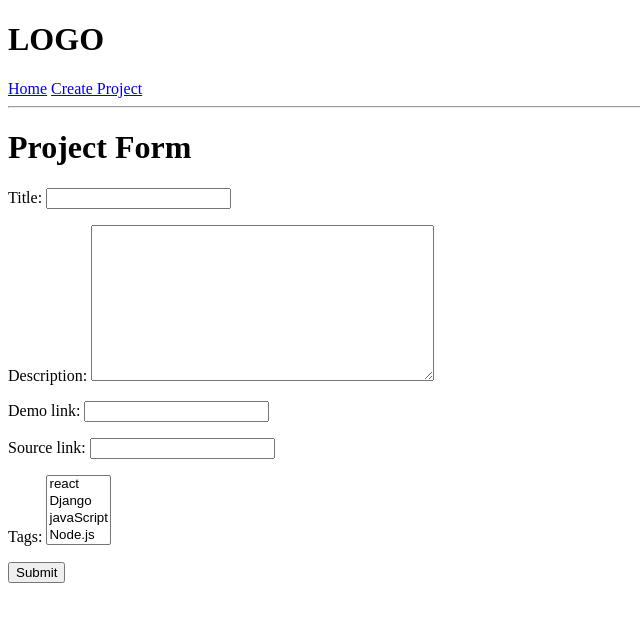
After one commit to gyrao72/devsearch, a Django app: page /create-project in a window 1280 px wide. The commit adds this page. Shown: the top 622 px of the page, without its empty margins (0-640 px from the left). Run offline with Django 3.2, Linux system fonts and the light colour scheme; data comes from the database, SQL or seed files in the repository; both versions use the stored data as it was after the commit.

Commit message:
CRUD operations

```diff
--- /dev/null
+++ b/projects/forms.py
@@ -0,0 +1,8 @@
+from django.forms import ModelForm
+from .models import Project
+
+
+class ProjectForm(ModelForm):
+    class Meta:
+        model=Project
+        fields=['title','description','demo_link','source_link','tags']
--- /dev/null
+++ b/projects/templates/projects/project_form.html
@@ -0,0 +1,13 @@
+{% extends 'main.html' %}
+
+{% block content %}
+
+<h1>Project Form</h1>
+
+<form action="" method="post">
+    {% csrf_token %}
+    {{ form.as_p }}
+    <input type="submit">
+</form>
+
+{% endblock content %}
--- a/projects/urls.py
+++ b/projects/urls.py
@@ -4,4 +4,7 @@ from . import views
 urlpatterns = [
     path('',views.projects,name="projects"),
     path('project/<str:pk>',views.project,name="project"),
+    path('create-project',views.createProject,name="create-project"),
+    path('update-project/<str:pk>',views.updateProject,name="update-project"),
+    path('delete-project/<str:pk>',views.deleteProject,name="delete-project"),
 ]
--- a/projects/views.py
+++ b/projects/views.py
@@ -1,29 +1,7 @@
-from django.shortcuts import render
+from django.shortcuts import render,redirect
 from django.http import HttpResponse
 from .models import Project
-
-
-projectsList = [
-    {
-        'id': '1',
-        'title': 'Ecommerce Website',
-        'description': 'Fully functional ecommerce website',
-        'topRated':True
-    },
-    {
-        'id': '2',
-        'title': 'Portfolio Website',
-        'description': 'A personal website to write articles and display work',
-        'topRated':False
-    },
-    {
-        'id': '3',
-        'title': 'Social Network',
-        'description': 'An open source project built by the community',
-        'topRated':False
-    }
-]
-
+from .forms import ProjectForm
 
 
 def projects(request):
@@ -35,3 +13,48 @@ def project(request,pk):
     projectObj=Project.objects.get(id=pk)
 
     return render(request,'projects/single-project.html',{'project':projectObj})
+
+
+def createProject(request):
+    form=ProjectForm()
+
+    # Posting a new project
+
+    if request.method=='POST':
+        form=ProjectForm(request.POST)
+        if form.is_valid():
+            form.save()
+            return redirect('projects')
+
+    context={'form':form}
+    return render(request,'projects/project_form.html',context)
+
+
+def updateProject(request,pk):
+    project=Project.objects.get(id=pk)
+    form=ProjectForm(instance=project)
+
+    # Update a project
+
+    if request.method=='POST':
+        form=ProjectForm(request.POST,instance=project)
+        if form.is_valid():
+            form.save()
+            return redirect('projects')
+
+    context={'form':form}
+    return render(request,'projects/project_form.html',context)
+
+
+
+def deleteProject(request,pk):
+    project=Project.objects.get(id=pk)
+
+    # Delete a project
+
+    if request.method=='POST':
+        project.delete()
+        return redirect('projects')
+
+    context={"object":project}
+    return render(request,'projects/delete-template.html',context)
--- a/templates/navbar.html
+++ b/templates/navbar.html
@@ -1,4 +1,4 @@
 <h1>LOGO</h1>
 <a href="/" >Home</a>
-<a href="/project/1">Single Project</a>
+<a href="{% url 'create-project' %}">Create Project</a>
 <hr>
```
Also changed, not shown: projects/templates/projects/delete-template.html (added, +12 -0 lines), projects/templates/projects/projects.html (+5 -3 lines), db.sqlite3, projects/models.py (line endings or trailing spaces).
